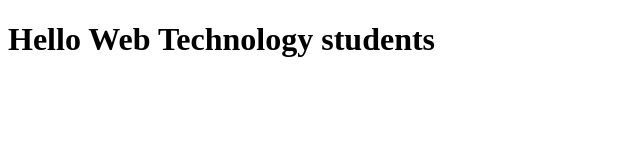
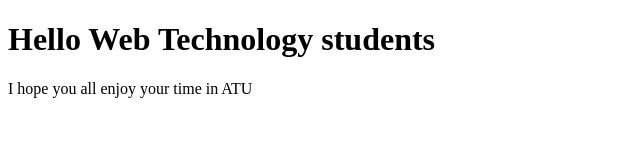
Before and after one commit to Mairtin1974/GroupA2026, a plain HTML site: page index.html in a window 1280 px wide. Shown: the whole page, without its empty margins (0-640 px from the left). Drawn offline with Linux system fonts and the light colour scheme.

Commit message:
Added new p tag to html file

```diff
--- a/index.html
+++ b/index.html
@@ -7,5 +7,7 @@
 <body>
     <h1> Hello Web Technology students</h1>
 
+    <p> I hope you all enjoy your time in ATU</p>
+
 </body>
 </html>
```
